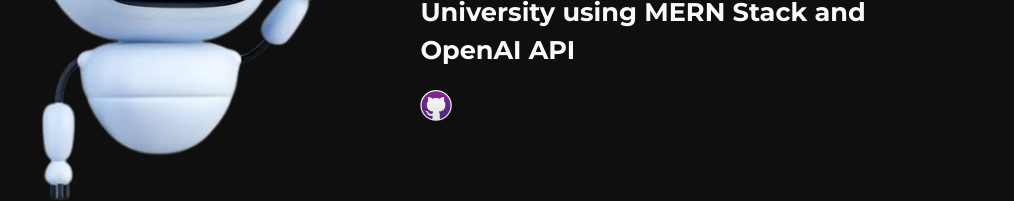
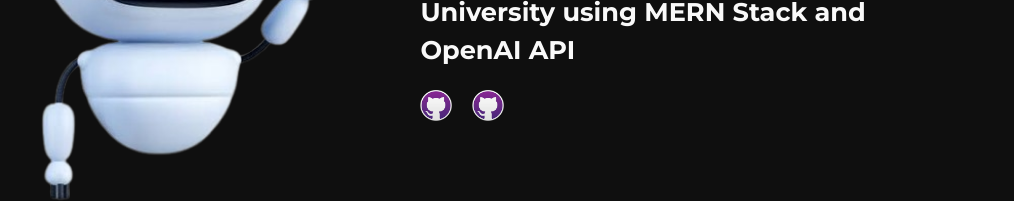
Before and after one commit to jishnukt/portfolio2, a React (Vite) app: page / in a window 1280 px wide. Both pictures are taken after a click on the button "Projects". Shown: the part 2855-3056 px from the top of the page, without its empty margins (194-1208 px from the left). Built offline with nearby package versions, Linux system fonts and the light colour scheme; no server answers.

Commit message:
First Commit

```diff
--- a/src/components/project.jsx
+++ b/src/components/project.jsx
@@ -16,7 +16,16 @@
                         <h1 className='text-ylw text-[3vw] font-bold pb-2'>CUSTOMISED CHATBOT</h1>
                         <h1 className='text-wte text-[2vw] font-bold'>A Customised Chatbot for Kannur University using MERN Stack and OpenAI API</h1>
                         {/* <Link2 className='text-wte hover:scale-50 '/> */}
+                        <div className='flex gap-5'>
+                            <a href="https://github.com/jishnukt/ku_bot-front-end.git" target="_blank" rel="noopener noreferrer">
+                                <img src={Github} className="w-8 mt-5 cursor-pointer hover:scale-95" alt="GitHub" />
+                            </a>
+                            <a href="https://github.com/jishnukt/backend.git" target="_blank" rel="noopener noreferrer">
                                 <img src={Github} className='w-8 mt-5' alt="" />
+                            </a>
+                        </div>
+
+
                     </div>
                 </div>
 
```
Lines whose indentation alone changed are shown as unchanged.
